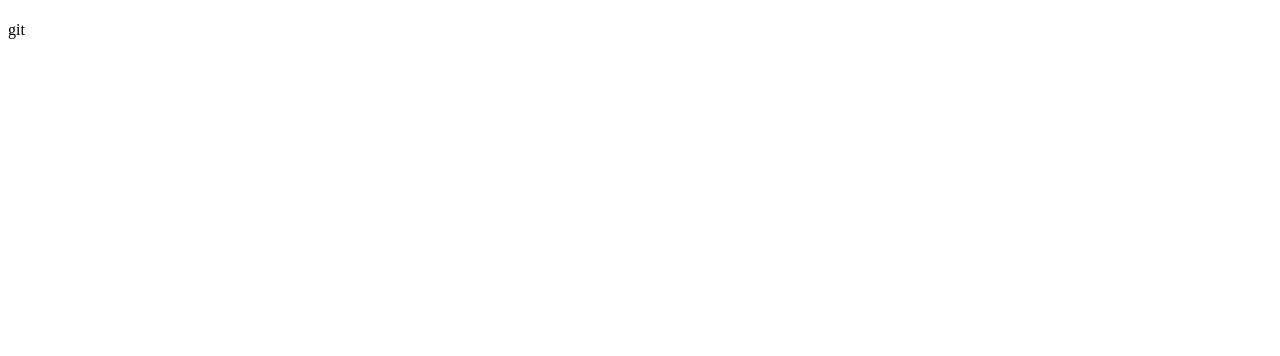
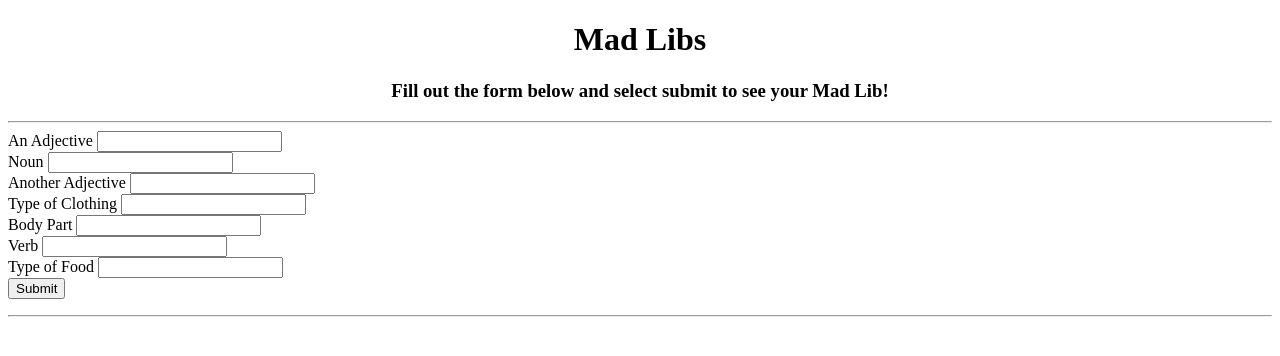
Before and after one commit to BTcodez/Codefi-PW, a plain HTML site: page index.html in a window 1280 px wide. Drawn offline with Linux system fonts and the light colour scheme.

Commit message:
layout-basic

```diff
--- a/index.html
+++ b/index.html
@@ -3,12 +3,50 @@
 <head>
     <meta charset="UTF-8">
     <meta name="viewport" content="width=device-width, initial-scale=1.0">
+    <Link rel="stylesheet" href="./styles.css">
     <title>BTcode Mad Libs</title>
 </head>
 <body>
-        <h1>
+        <h1 style="text-align: center;"> Mad Libs </h1>
+        <div class="container">
+            <h3 style="text-align: center;">Fill out the form below and select submit to see your Mad Lib!</h3>
+            <hr style="margin-top: 1em;">
+            <form>
+                <div class="form-group">
+                    <label for="adj1">An Adjective</label>
+                    <input type="text" id="adj1" name="adj1">
+                </div>
+                <div class="form-group">
+                    <label for="Noun">Noun</label>
+                    <input type="text" id="Noun" name="Noun">
+                </div>
+                <div class="form-group">
+                    <label for="adj2">Another Adjective</label>
+                    <input type="text" id="adj2" name="adj2">
+                </div>
+                <div class="form-group">
+                    <label for="Cloth">Type of Clothing</label>
+                    <input type="text" id="Cloth" name="Cloth">
+                </div>
+                <div class="form-group">
+                    <label for="bdypt">Body Part</label>
+                    <input type="text" id="bdypt" name="bdypt">
+                </div>
+                <div class="form-group">
+                    <label for="Verb">Verb</label>
+                    <input type="text" id="Verb" name="Verb">
+                </div>
+                <div class="form-group">
+                    <label for="food">Type of Food</label>
+                    <input type="text" id="food" name="food">
+                </div>
 
-        </h1>
-        <div clas="container"></div>
+                <button class="submit" id="submit">Submit</button>
+            </form>
+            <hr style="margin-top: 1em;">
+            <p class="mad-lib"></p>
+        </div>
+
+        <script src="./main.js"></script>
 </body>
-</html>git
+</html>
```
